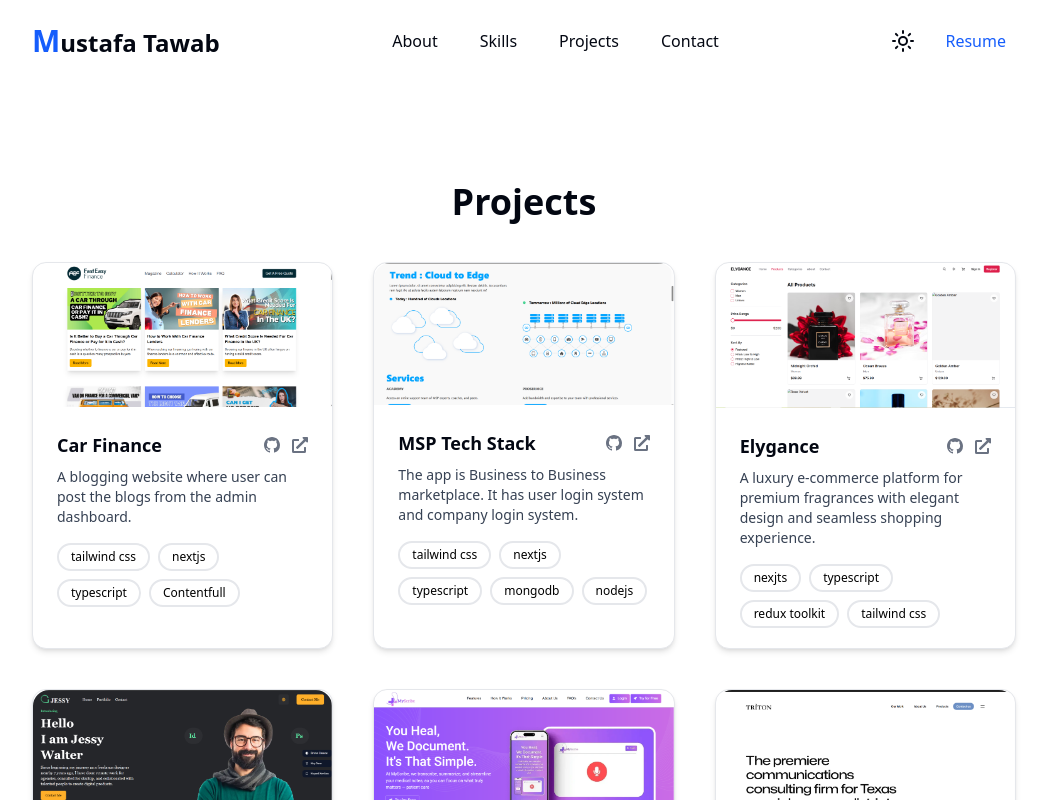
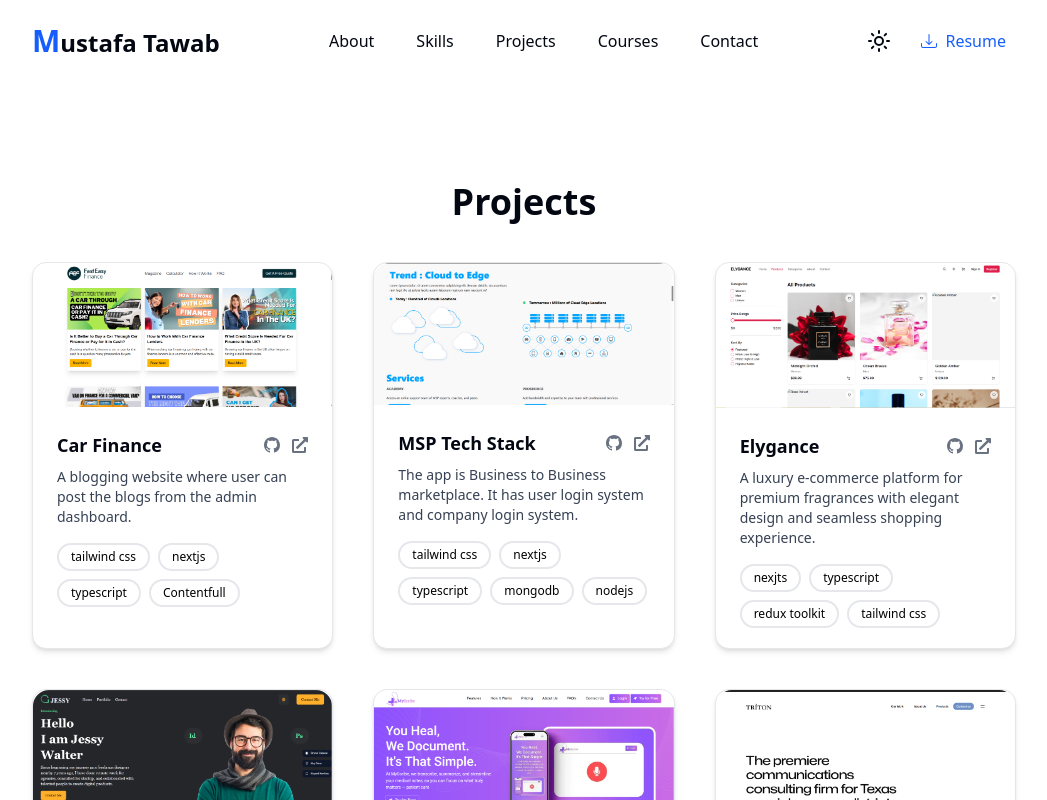
Before and after one commit to mustafatawab/portfolio, a Next.js app: page /projects in a window 1280 px wide. Shown: the top 800 px of the page, without its empty margins (116-1163 px from the left). Built offline with nearby package versions, Linux system fonts and the light colour scheme.

Commit message:
navbar resume link

```diff
--- a/src/views/navbar.jsx
+++ b/src/views/navbar.jsx
@@ -4,6 +4,7 @@ import { Download, Moon } from "lucide-react";
 import { Sun } from "lucide-react";
 import { Menu } from "lucide-react";
 import Link from "next/link";
+import { BsDownload } from "react-icons/bs";
 const Navbar = () => {
   const [dark, setDark] = useState(false);
   const [toggle, setToggle] = useState(false);
@@ -21,6 +22,7 @@ const Navbar = () => {
     { label: "About", url: "/#about" },
     { label: "Skills", url: "/#skills" },
     { label: "Projects", url: "/#projects" },
+    { label: "Courses", url: "/courses" },
     { label: "Contact", url: "/#contact" },
   ];
 
@@ -68,7 +70,7 @@ const Navbar = () => {
           <div className="cursor-pointer" onClick={toggleTheme}>
             {dark ? <Moon /> : <Sun />}
           </div>
-          <Link href={'https://docs.google.com/document/d/1hFqLu_I3RAWGwAgBD5rlCzXeCb2znjKzLJGglznKfaU/edit?usp=sharing'} className="flex items-center gap-2 border-2 border-white hover:border-blue-600  text-blue-600 py-1 px-2 rounded-lg">Resume</Link>
+          <Link target="_blank" href={'https://docs.google.com/document/d/1hFqLu_I3RAWGwAgBD5rlCzXeCb2znjKzLJGglznKfaU/edit?usp=sharing'} className="flex items-center gap-2 border-2 border-white   text-blue-600 py-1 px-2 rounded-lg"><BsDownload />   Resume</Link>
           <div className="block md:hidden" onClick={() => setToggle(!toggle)}>
             <Menu />
           </div>
```
